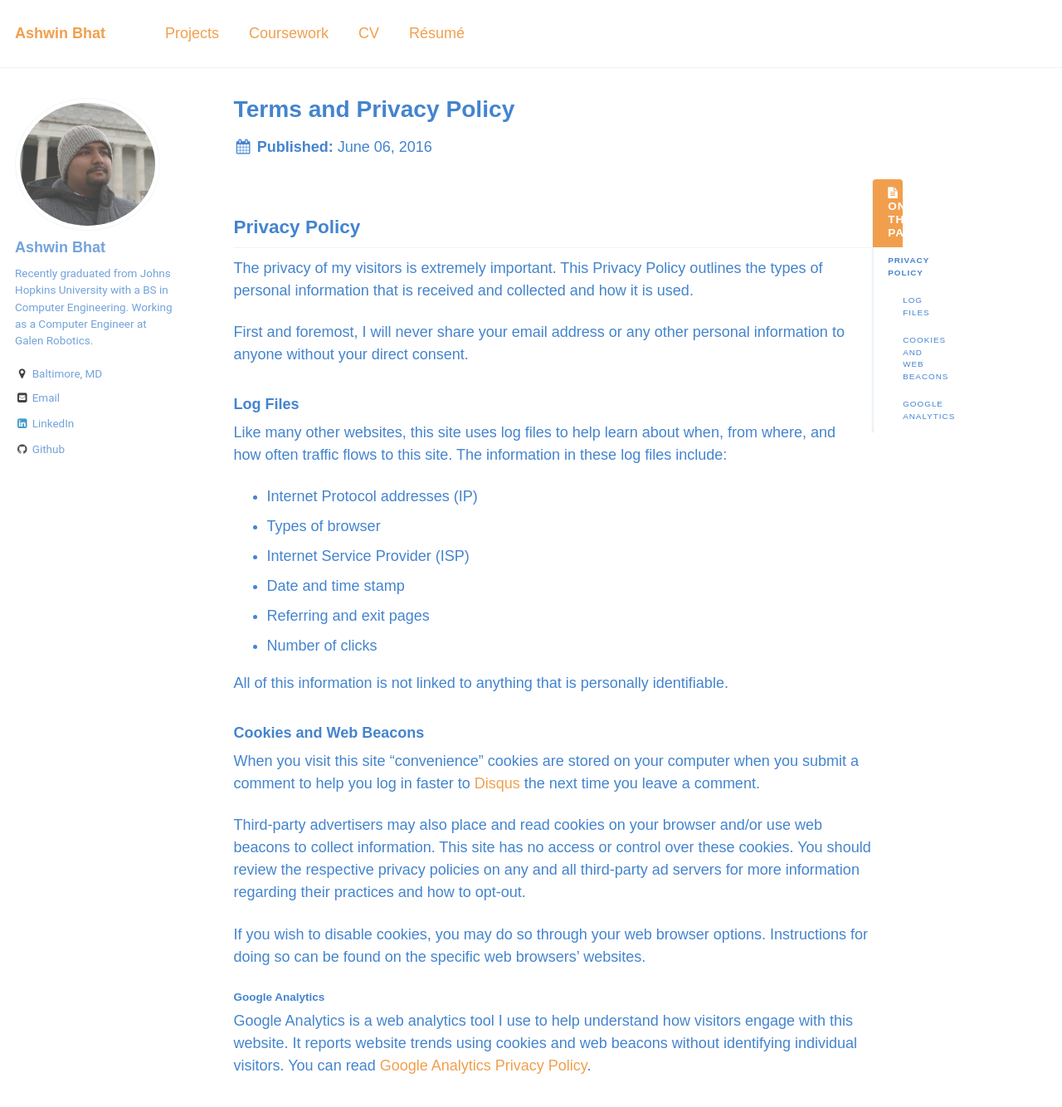
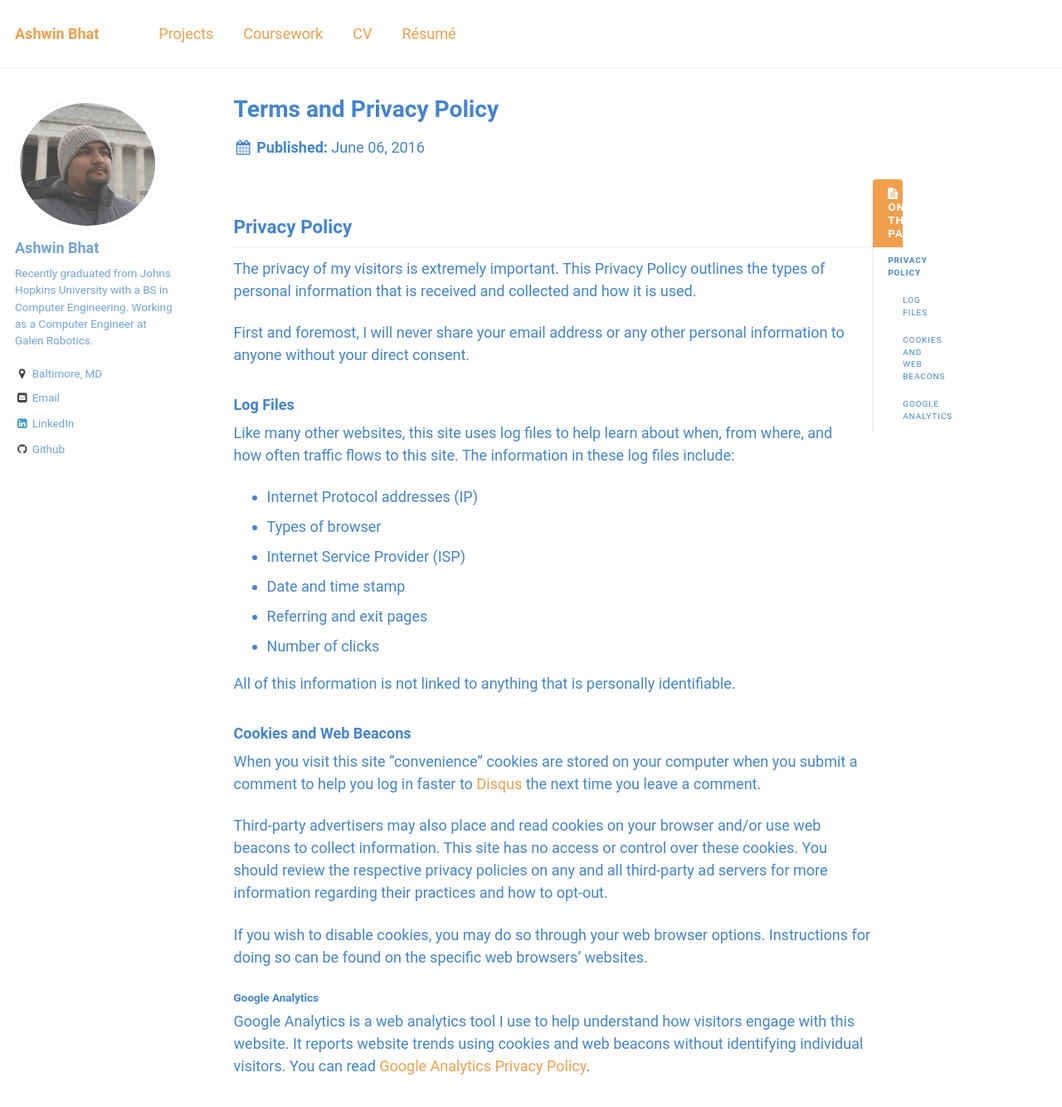
Before and after one commit to The-Shwin/the-shwin.github.io, a Jekyll site: the page built from _pages/terms.md, in a window 1280 px wide and 1400 px high. Shown: the top 1334 px of the window at 83% size. Built offline with Jekyll 4.4.1, drawn with Linux system fonts in a browser that asks for light colours.

Commit message:
Added roboto properly, i hope

```diff
--- a/_sass/_variables.scss
+++ b/_sass/_variables.scss
@@ -6,14 +6,6 @@
    Typography
    ========================================================================== */
 
- @font-face {
-     font-family: 'miso-regular';
-     src: url(theshwin.com/files/miso-regular-webfont.woff) format('woff'),
-          url(theshwin.com/files/miso-regular-webfont.woff2) format('woff2');
-     font-weight: normal;
-     font-style: normal;
-
- }
 
 $doc-font-size              : 16;
 
@@ -22,24 +14,24 @@ $paragraph-indent           : false; // true, false (default)
 $indent-var                 : 1.3em;
 
 /* system typefaces */
-$serif                      : Roboto-Medium, Arial, sans-serif;
-$sans-serif                 : Roboto-Medium, Arial, sans-serif;
-$monospace                  : Roboto-Medium, Arial, sans-serif;
+$serif                      : 'Roboto', Roboto, sans-serif;
+$sans-serif                 : 'Roboto', Roboto, sans-serif;
+$monospace                  : 'Roboto', Roboto, sans-serif;
 
 /* sans serif typefaces */
 $sans-serif-narrow          : Roboto-Medium,$sans-serif;
 $helvetica                  : 'miso-regular', Miso, Arial, sans-serif;
 
 /* serif typefaces */
-$georgia                    : Roboto-Medium, Arial, sans-serif;
-$times                      : Roboto-Medium, Arial, sans-serif;
-$bodoni                     : Roboto-Medium, Arial, sans-serif;
-$calisto                    : Roboto-Medium, Arial, sans-serif;
-$garamond                   : Roboto-Medium, Arial, sans-serif;
+$georgia                    : 'Roboto', Roboto, sans-serif;
+$times                      : 'Roboto', Roboto, sans-serif;
+$bodoni                     : 'Roboto', Roboto, sans-serif;
+$calisto                    : 'Roboto', Roboto, sans-serif;
+$garamond                   : 'Roboto', Roboto, sans-serif;
 
-$global-font-family         : Roboto-Medium, Arial, sans-serif;
-$header-font-family         : Roboto-Medium, Arial, sans-serif;
-$caption-font-family        : Roboto-Medium, Arial, sans-serif;
+$global-font-family         : 'Roboto', Roboto, sans-serif;
+$header-font-family         : 'Roboto', Roboto, sans-serif;
+$caption-font-family        : 'Roboto', Roboto, sans-serif;
 /* type scale */
 $type-size-1                : 2.441em;  // ~39.056px
 $type-size-2                : 1.953em;  // ~31.248px
```
